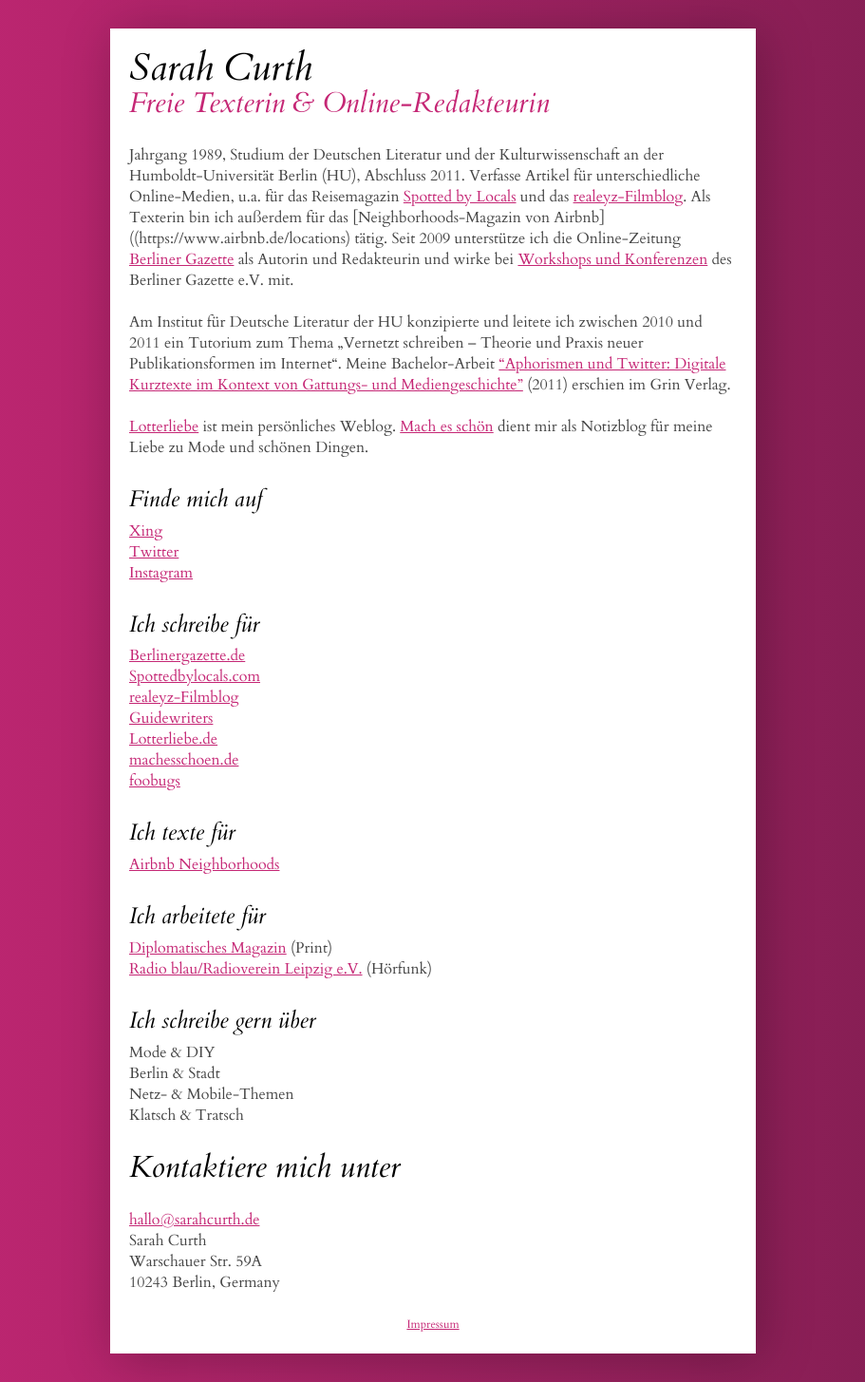
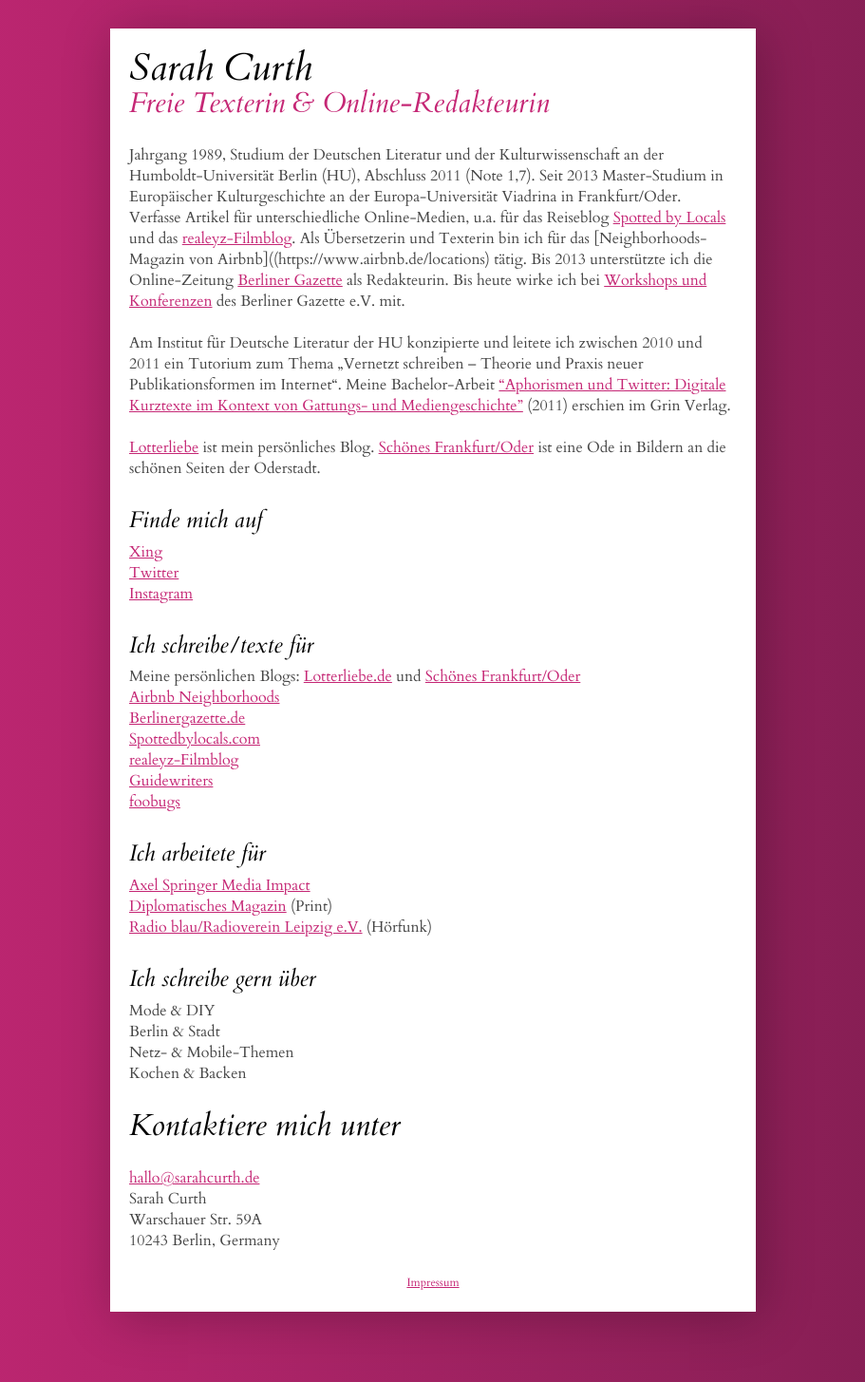
Before and after one commit to lotterliebe/lotterliebe.github.io, a Jekyll site: the page built from index.md, in a window 1280 px wide. Shown: the whole page at 95% size, without its empty margins (184-1095 px from the left). Built offline with Jekyll 4.4.1, drawn with Linux system fonts in a browser that asks for light colours; Markdown is read by kramdown in place of the engine named in the settings.

Commit message:
Update index.md

```diff
--- a/index.md
+++ b/index.md
@@ -2,12 +2,11 @@
 layout: default
 ---
 Jahrgang 1989, Studium der Deutschen Literatur und der
-Kulturwissenschaft an der Humboldt-Universität Berlin (HU), Abschluss 2011.
+Kulturwissenschaft an der Humboldt-Universität Berlin (HU), Abschluss 2011 (Note 1,7). Seit 2013 Master-Studium in Europäischer Kulturgeschichte an der Europa-Universität Viadrina in Frankfurt/Oder.
 Verfasse Artikel für unterschiedliche Online-Medien, u.a. für
-das Reisemagazin [Spotted by Locals](http://www.spottedbylocals.com/berlin/) und das [realeyz-Filmblog](http://www.realeyz.tv/de/blog).
-Als Texterin bin ich außerdem für das [Neighborhoods-Magazin von Airbnb]((https://www.airbnb.de/locations) tätig.
-Seit 2009 unterstütze ich die Online-Zeitung [Berliner Gazette](http://berlinergazette.de) als Autorin und Redakteurin und
-wirke bei [Workshops und Konferenzen](http://berlinergazette.de/seminar/projekte/) des Berliner Gazette e.V. mit.
+das Reiseblog [Spotted by Locals](http://www.spottedbylocals.com/berlin/) und das [realeyz-Filmblog](http://www.realeyz.tv/de/blog).
+Als Übersetzerin und Texterin bin ich für das [Neighborhoods-Magazin von Airbnb]((https://www.airbnb.de/locations) tätig.
+Bis 2013 unterstützte ich die Online-Zeitung [Berliner Gazette](http://berlinergazette.de) als Redakteurin. Bis heute wirke ich bei [Workshops und Konferenzen](http://berlinergazette.de/seminar/projekte/) des Berliner Gazette e.V. mit.
 
 Am Institut für Deutsche Literatur der HU konzipierte und leitete ich zwischen 2010 und 2011 ein Tutorium zum Thema
 „Vernetzt schreiben – Theorie und Praxis neuer Publikationsformen im Internet“. Meine
@@ -15,7 +14,7 @@ Bachelor-Arbeit [“Aphorismen und Twitter: Digitale Kurztexte im
 Kontext von Gattungs- und Mediengeschichte”](http://www.grin.com/de/e-book/182093/aphorismen-und-twitter) (2011) erschien im Grin
 Verlag.
 
-[Lotterliebe](http://lotterliebe.de) ist mein persönliches Weblog. [Mach es schön](http://machesschoen.de/) dient mir als Notizblog für meine Liebe zu Mode und schönen Dingen.
+[Lotterliebe](http://lotterliebe.de) ist mein persönliches Blog. [Schönes Frankfurt/Oder](http://schoenesffo.tumblr.com/) ist eine Ode in Bildern an die schönen Seiten der Oderstadt.
 
 ## Finde mich auf
 
@@ -23,22 +22,17 @@ Verlag.
 *  [Twitter](https://twitter.com/#!/Lotterliebe)
 *  [Instagram](http://ink361.com/#/users/6785007/photos)
 
-## Ich schreibe für
-
+## Ich schreibe/texte für
+*  Meine persönlichen Blogs: [Lotterliebe.de](http://lotterliebe.de) und [Schönes Frankfurt/Oder](http://schoenesffo.tumblr.com/)
+*  [Airbnb Neighborhoods](https://www.airbnb.de/locations)
 *  [Berlinergazette.de](http://berlinergazette.de/author/sarah-curth/)
-*  [Spottedbylocals.com](http://www.spottedbylocals.com/berlin/)
+*  [Spottedbylocals.com](http://spottedbylocals.com/berlin/author/sarahcurth)
 *  [realeyz-Filmblog](http://www.realeyz.tv/de/blog)
 *  [Guidewriters](https://guidewriters.com/)
-*  [Lotterliebe.de](http://lotterliebe.de)
-*  [machesschoen.de](http://machesschoen.de/)
 *  [foobugs](http://foobugs.com)
 
-## Ich texte für
-
-* [Airbnb Neighborhoods](https://www.airbnb.de/locations)
-
 ## Ich arbeitete für
-
+*  [Axel Springer Media Impact](http://www.axelspringer-mediapilot.de/index.html)
 *  [Diplomatisches Magazin](http://www.diplomatisches-magazin.de/) (Print)
 *  [Radio blau/Radioverein Leipzig e.V.](http://www.radioblau.de/) (Hörfunk)
 
@@ -47,4 +41,4 @@ Verlag.
 *  Mode & DIY
 *  Berlin & Stadt
 *  Netz- & Mobile-Themen
-*  Klatsch & Tratsch
+*  Kochen & Backen
```
